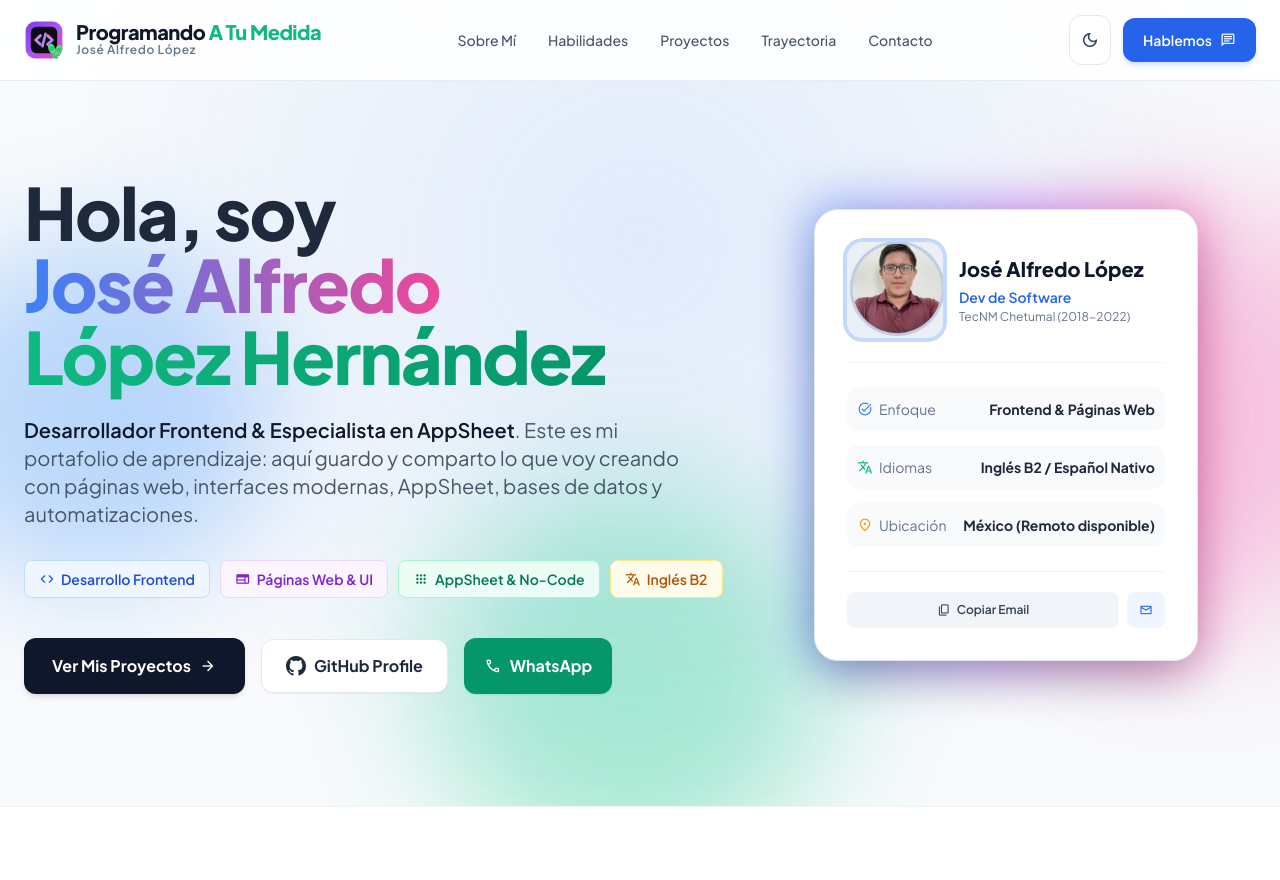
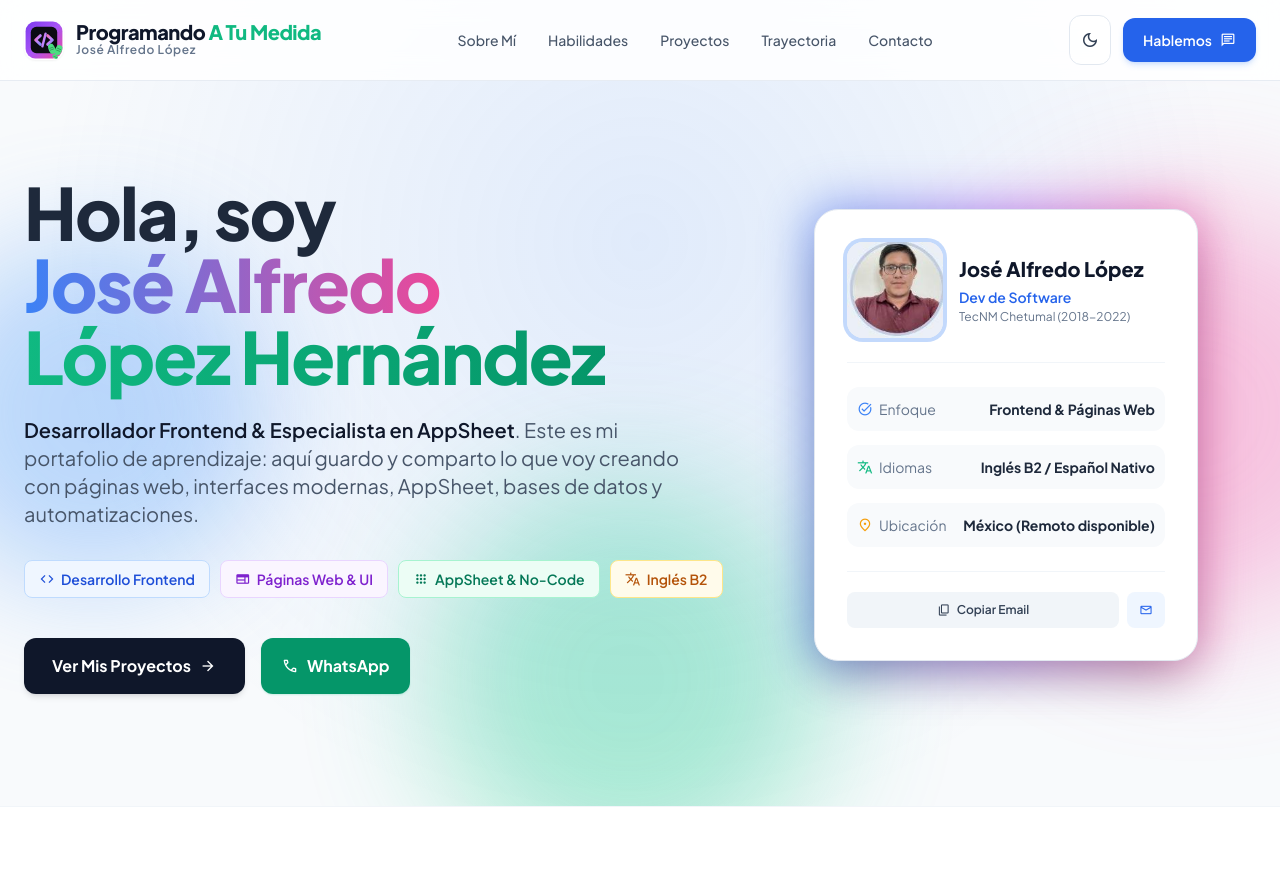
Before and after one commit to AlfredoHernandez45/ProgramandoAndo, a plain HTML site: page index.html in a window 1280 px wide. Shown: the top 880 px of the page. Drawn offline with nearby package versions, Linux system fonts and the light colour scheme.

Commit message:
refactor: eliminar boton de GitHub Profile en el hero

```diff
--- a/index.html
+++ b/index.html
@@ -117,10 +117,6 @@
                         <a href="#proyectos" class="bg-slate-900 hover:bg-slate-800 dark:bg-white dark:hover:bg-slate-100 text-white dark:text-slate-900 px-7 py-3.5 rounded-xl font-bold text-sm sm:text-base transition-all shadow-md flex items-center gap-2 group">
                             <span>Ver Mis Proyectos</span>
                             <span class="material-symbols-outlined text-lg group-hover:translate-x-1 transition-transform">arrow_forward</span>
-                        </a>
-                        <a href="https://github.com/AlfredoHernandez45" target="_blank" rel="noopener noreferrer" class="bg-white dark:bg-slate-800 hover:bg-slate-50 dark:hover:bg-slate-700 border border-slate-200 dark:border-slate-700 px-6 py-3.5 rounded-xl font-bold text-sm sm:text-base text-slate-800 dark:text-white transition-all flex items-center gap-2 shadow-sm">
-                            <svg class="w-5 h-5 fill-current" viewBox="0 0 24 24"><path d="M12 0C5.37 0 0 5.37 0 12c0 5.31 3.435 9.795 8.205 11.385.6.105.825-.255.825-.57 0-.285-.015-1.23-.015-2.235-3.015.555-3.795-.735-4.035-1.41-.135-.345-.72-1.41-1.23-1.695-.42-.225-1.02-.78-.015-.795.945-.015 1.62.87 1.845 1.23 1.08 1.815 2.805 1.305 3.495.99.105-.78.42-1.305.765-1.605-2.67-.3-5.46-1.335-5.46-5.925 0-1.305.465-2.385 1.23-3.225-.12-.3-.54-1.53.12-3.18 0 0 1.005-.315 3.3 1.23.96-.27 1.98-.405 3-.405s2.04.135 3 .405c2.295-1.56 3.3-1.23 3.3-1.23.66 1.65.24 2.88.12 3.18.765.84 1.23 1.905 1.23 3.225 0 4.605-2.805 5.625-5.475 5.925.435.375.81 1.095.81 2.22 0 1.605-.015 2.895-.015 3.3 0 .315.225.69.825.57A12.02 12.02 0 0024 12c0-6.63-5.37-12-12-12z"/></svg>
-                            <span>GitHub Profile</span>
                         </a>
                         <a href="https://wa.me/529831560163" target="_blank" rel="noopener noreferrer" class="bg-emerald-600 hover:bg-emerald-700 text-white px-5 py-3.5 rounded-xl font-bold text-sm sm:text-base transition-all flex items-center gap-2 shadow-sm shadow-emerald-500/20">
                             <span class="material-symbols-outlined text-lg">call</span>
```
